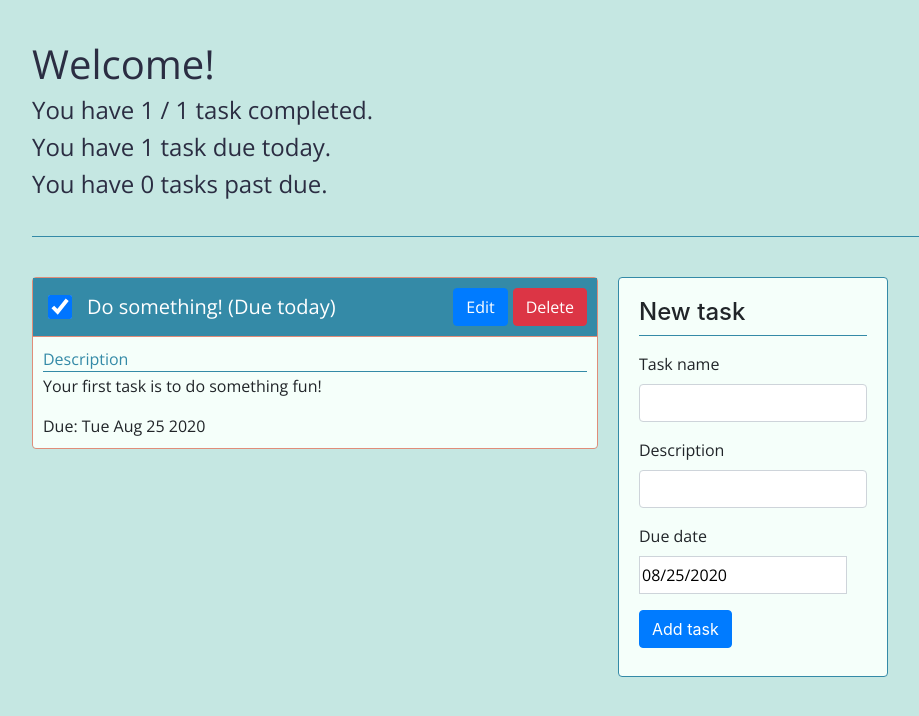
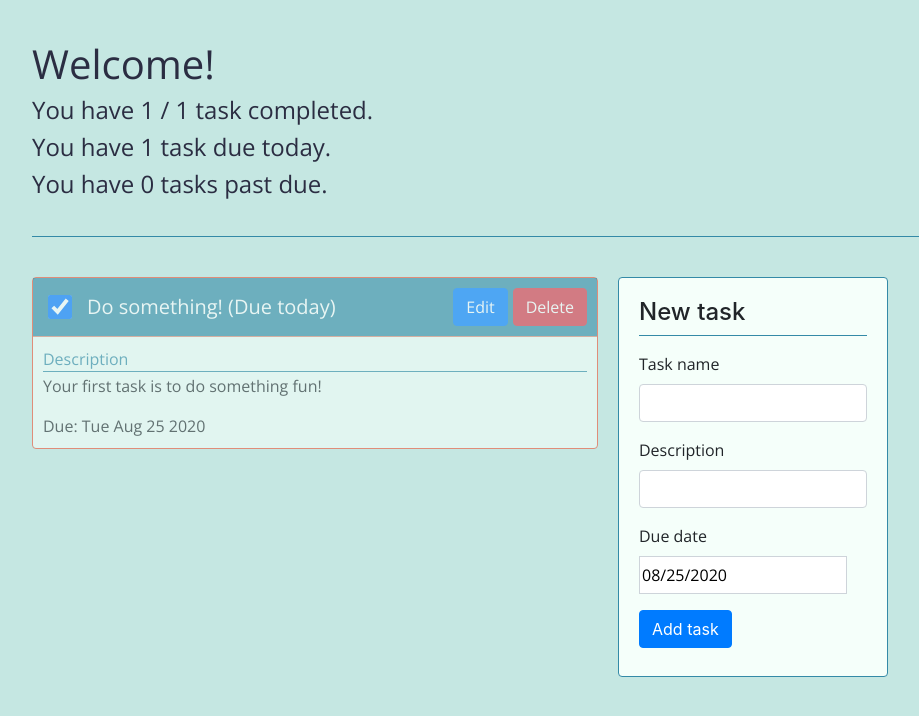
Before and after one commit to matthaaa/my_todo_list, a React (Create React App) app: page / in a window 1280 px wide. Shown: the top 716 px of the page, without its empty margins (8-927 px from the left). Built offline with nearby package versions, Linux system fonts and the light colour scheme.

Commit message:
Style tweaks

```diff
--- a/src/App.jsx
+++ b/src/App.jsx
@@ -2,7 +2,6 @@ import React, { useState } from "react";
 import './App.css';
 import TodoList from './components/todo_list.jsx';
 import AddTaskForm from './components/add_task_form.jsx';
-import FilterButton from './components/filter_button.jsx';
 import { nanoid } from "nanoid";
 import { Colors } from './colors.js';
 import { dueToday, pastDue } from './task_helpers.js';
@@ -67,14 +66,13 @@ const App = props => {
   };
 
   const handleFilter = (filter) => {
-    // TODO: Implement filters.
+    // TODO: Implement filters; this will be passed into Filter Button component.
   }
 
   const completedTasks = tasks.filter(task => task.isCompleted);
   const overdueTasks = tasks.filter(task => pastDue(task));
   const dueTodayTasks = tasks.filter(task => dueToday(task));
 
-  // debugger;
   return (
     <div className="todoapp stack-large" style={styles.appContainer}>
       <div style={styles.welcomeContent}>
--- a/src/components/add_task_form.jsx
+++ b/src/components/add_task_form.jsx
@@ -1,7 +1,6 @@
 import React, { useState } from "react";
 import PropTypes from 'prop-types';
 
-import DatePicker from "react-datepicker";
 import Form from 'react-bootstrap/Form';
 import Button from 'react-bootstrap/Button';
 import { Colors } from '../colors.js';
@@ -9,7 +8,6 @@ import TaskForm from './task_form.jsx';
 
 import "react-datepicker/dist/react-datepicker.css";
 
-// TODO: Use the imported `task` such that this form can be both edit and create form
 const AddTaskForm = (props) => {
   const { onSubmit } = props;
   const blankTask = { name: '', description: '', dueDate: new Date().toDateString() };
@@ -42,8 +40,6 @@ const AddTaskForm = (props) => {
 }
 
 AddTaskForm.propTypes = {
-  // TODO: Add task as a prop to determined add or edit functionality
-  // task: PropTypes.object.isRequired,
   onSubmit: PropTypes.func.isRequired,
 }
 
--- a/src/components/todo_list_item.jsx
+++ b/src/components/todo_list_item.jsx
@@ -35,6 +35,10 @@ const TodoListItem = (props) => {
     }
   }
 
+  const styleByCompleted = (componentStyle) => (
+    task.isCompleted ? {...componentStyle, ...styles.isCompleted} : componentStyle
+  );
+
   const dueLabel = () => {
     if (isDueToday) {
       return '(Due today)';
@@ -53,7 +57,7 @@ const TodoListItem = (props) => {
         onSave={task => handleSave(task)}
         task={task}
       />
-      <div style={styles.listItemContent}>
+      <div style={styleByCompleted(styles.listItemContent)}>
         <div style={styleByDueDate(styles.listItemHeader)}>
           <input
             id={taskId}
@@ -116,6 +120,7 @@ const EditModal = (props) => {
   );
 }
 
+// TODO: Refactpr styles; add commonly used styles to generic Styles.js file.
 const styles = {
   modal: {
     modalHeader: {
@@ -141,6 +146,10 @@ const styles = {
 
   dueToday: {
     borderColor: Colors.middleRed,
+  },
+
+  isCompleted: {
+    opacity: '0.6',
   },
 
   listItemContent: {
```
